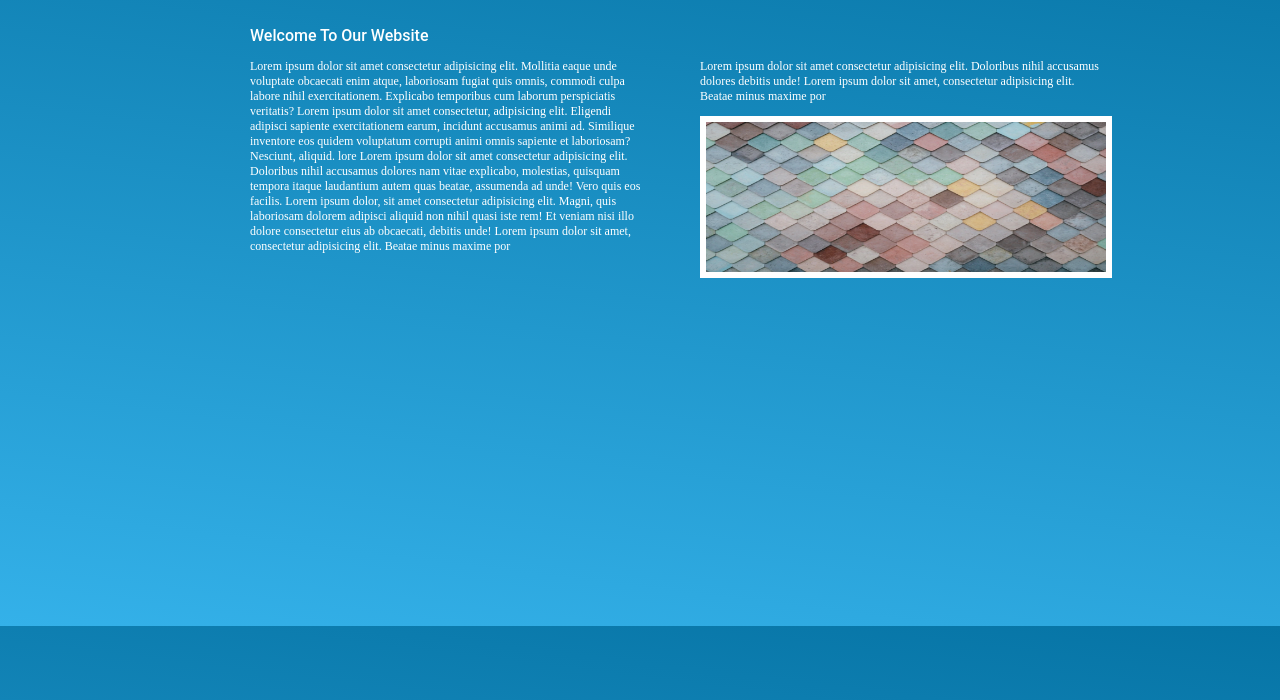
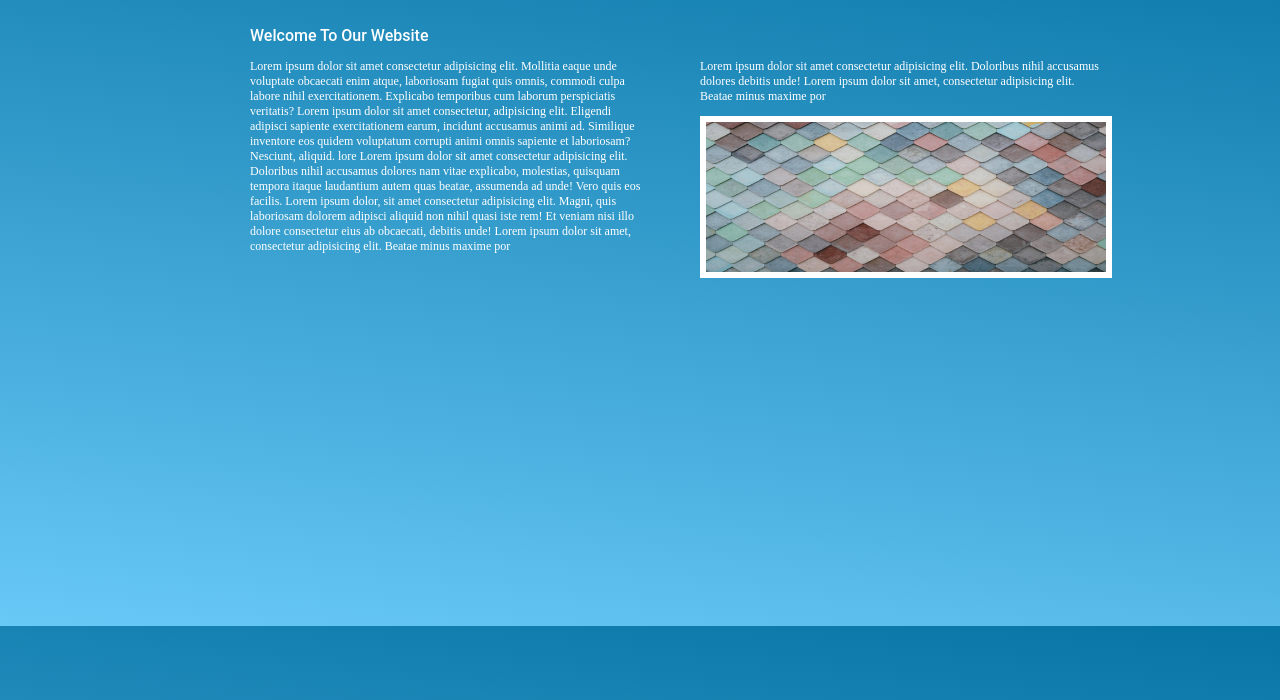
Before and after one commit to newbie73/cls_project, a plain HTML site: page index.html in a window 1280 px wide. Shown: the part 100-800 px from the top of the page. Drawn offline with Linux system fonts and the light colour scheme; a web font is replaced by a local one.

Commit message:
changing background gradient

```diff
--- a/css/style.css
+++ b/css/style.css
@@ -1,8 +1,7 @@
 body {
     margin: 0;
     padding: 0;
-    background: rgb(52,177,233);
-    background: linear-gradient(7deg, rgba(52,177,233,1) 0%, rgba(6,116,165,1) 100%);
+    background: linear-gradient(7deg, rgb(104, 201, 247) 0%, rgba(6,116,165,1) 100%);
 }
 
 header{
```
